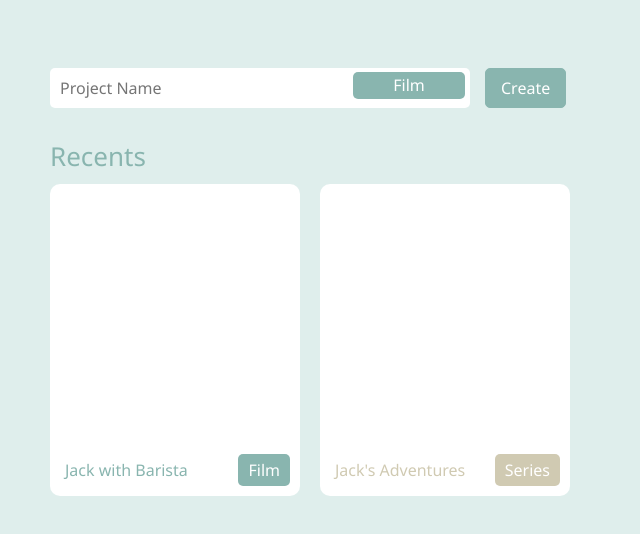
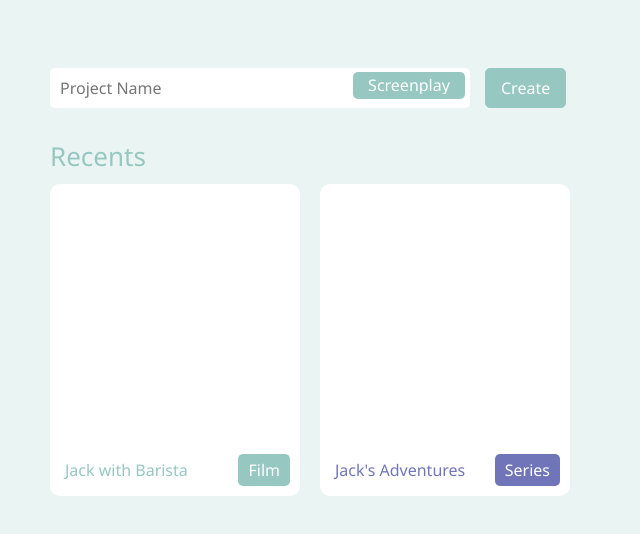
Before and after one commit to rarya618/Storia, a React (Create React App) app: page /#/ in a window 1280 px wide. Shown: the top 534 px of the page, without its empty margins (0-640 px from the left). Built offline with nearby package versions, Linux system fonts and the light colour scheme.

Commit message:
Added Purple View

```diff
--- a/src/App.css
+++ b/src/App.css
@@ -1,10 +1,14 @@
 /* Global Styles */
 .green-view {
-  background-color: rgba(150, 199, 193, 0.3);
+  background-color: rgba(150, 199, 193, 0.2);
 }
 
 .brown-view {
   background-color: rgba(222, 217, 196, 0.4);
+}
+
+.purple-view {
+  background-color: rgba(97, 102, 179, 0.2);
 }
 
 .full-screen {
@@ -94,7 +98,11 @@ a {
 }
 
 .green {
-  background: #89B5AF;
+  background: rgba(150, 199, 193, 1);
+}
+
+.purple {
+  background-color: rgba(97, 102, 179, 0.9);
 }
 
 .brown {
@@ -111,19 +119,27 @@ a {
 }
 
 .green-color {
-  color: #89B5AF;
+  color: rgba(150, 199, 193, 1);
 }
 
 .brown-color {
   color: #D0CAB2;
 }
 
+.purple-color {
+  color: rgba(97, 102, 179, 0.9);
+}
+
 .green-border {
-  border-color: #89B5AF !important;
+  border-color: rgba(150, 199, 193, 1) !important;
 }
 
 .brown-border {
   border-color: #D0CAB2 !important;
+}
+
+.purple-border {
+  border-color: rgba(97, 102, 179, 0.9) !important;
 }
 
 .no-border {
--- a/src/components/NewProject.js
+++ b/src/components/NewProject.js
@@ -10,8 +10,8 @@ const NewProject = props => {
 				<select
 					className={"label dropdown round-5px white-color absolute center " + color + " no-border"}
 					onChange={e => props.changeColor(getClassCode(e.target.value))}>
-					<option value="Film" selected>Film</option>
-					<option value="TV Episode">TV Episode</option>
+					<option value="Film" selected>Screenplay</option>
+					<option value="TV Episode">Teleplay</option>
 					<option value="Series">Series</option>
 				</select>
 			</div>
--- a/src/components/objects/RecentFile.js
+++ b/src/components/objects/RecentFile.js
@@ -10,7 +10,7 @@ export function getClassCode(text) {
             return "green";
 
         case 'Series':
-            return "brown";
+            return "purple";
     }
 
 }
```
